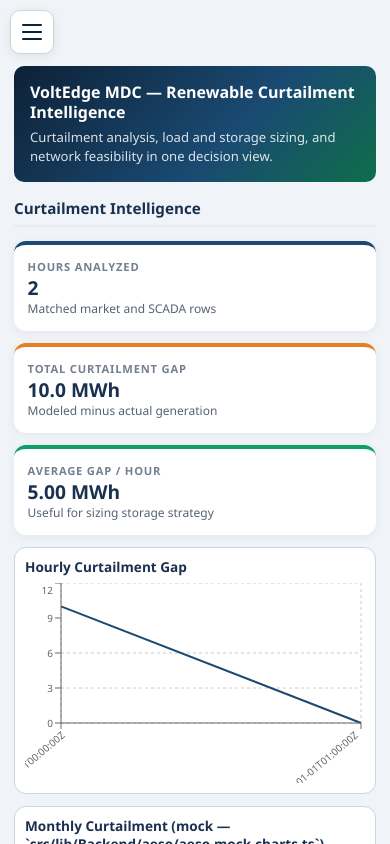
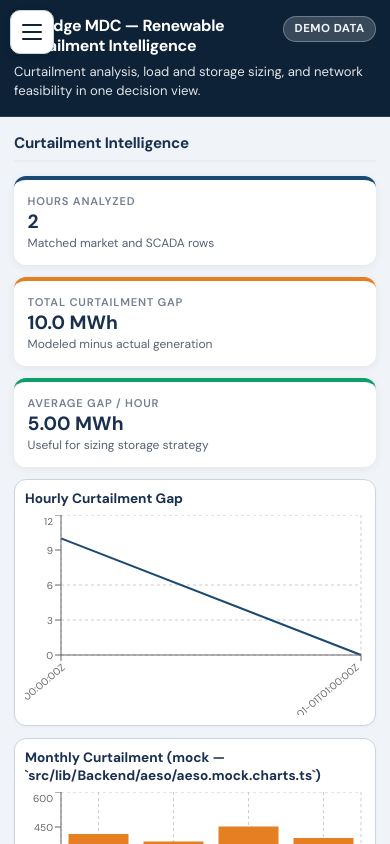
Before and after one commit to leonamotyer/VoltEdge, a Next.js app: page /curtailment in a window 390 px wide. Shown: the top 844 px of the page. Built offline with nearby package versions, Linux system fonts and the light colour scheme.

Commit message:
mobility

```diff
--- a/src/app/globals.css
+++ b/src/app/globals.css
@@ -7,7 +7,6 @@
 }
 
 :root {
-  --font-family: "Segoe UI", Inter, system-ui, -apple-system, sans-serif;
   --color-bg-app: #f0f4f8;
   --color-bg-surface: #ffffff;
   --color-bg-soft: #f8fafc;
@@ -36,10 +35,40 @@
 
 body {
   margin: 0;
-  font-family: var(--font-family);
+  font-family: var(--font-sans), "Segoe UI", system-ui, sans-serif;
   color: var(--color-text-primary);
   background: var(--color-bg-app);
   overflow-x: clip;
+}
+
+/* Consistency + control: visible focus for keyboard users (Nielsen #4, accessibility). */
+:focus-visible {
+  outline: 2px solid var(--color-accent-blue);
+  outline-offset: 2px;
+}
+
+button:focus-visible,
+a:focus-visible {
+  outline-offset: 3px;
+}
+
+.skip-link {
+  position: absolute;
+  left: -9999px;
+  top: auto;
+  z-index: 100;
+  padding: 0.65rem 1rem;
+  border-radius: 8px;
+  background: #ffffff;
+  color: var(--color-brand-dark);
+  font-weight: 600;
+  text-decoration: none;
+  box-shadow: 0 4px 20px rgba(0, 0, 0, 0.15);
+}
+
+.skip-link:focus {
+  left: max(12px, env(safe-area-inset-left, 0px));
+  top: max(12px, env(safe-area-inset-top, 0px));
 }
 
 .app-shell {
@@ -121,6 +150,23 @@
   gap: 8px;
 }
 
+.nav-item-inner {
+  display: flex;
+  align-items: flex-start;
+  gap: 10px;
+}
+
+.nav-item-icon {
+  flex-shrink: 0;
+  margin-top: 1px;
+  opacity: 0.92;
+}
+
+.nav-item-label {
+  flex: 1;
+  line-height: 1.35;
+}
+
 /* Sidebar navigation only (dark rail) */
 .sidebar .nav-item {
   display: block;
@@ -133,8 +179,12 @@
   padding: 12px 14px;
   min-height: 44px;
   cursor: pointer;
-  transition: border-color 120ms ease, background 120ms ease, color 120ms ease;
+  transition: border-color 160ms ease, background 160ms ease, color 160ms ease, transform 160ms ease;
   -webkit-tap-highlight-color: transparent;
+}
+
+.sidebar .nav-item:active {
+  transform: scale(0.99);
 }
 
 .sidebar .nav-item:hover {
@@ -171,34 +221,177 @@
 }
 
 .content {
-  padding: clamp(14px, 3vw, 24px);
+  --content-pad-top: clamp(14px, 3vw, 24px);
+  --content-pad-right: clamp(14px, 3vw, 24px);
+  --content-pad-bottom: clamp(14px, 3vw, 24px);
+  --content-pad-left: clamp(14px, 3vw, 24px);
+  padding: var(--content-pad-top) var(--content-pad-right) var(--content-pad-bottom)
+    var(--content-pad-left);
   min-width: 0;
 }
 
 .ve-header {
-  background: linear-gradient(
-    135deg,
-    var(--color-brand-dark) 0%,
-    var(--color-accent-blue) 60%,
-    #0e6e4a 100%
-  );
-  border-radius: clamp(10px, 2vw, 14px);
-  padding: clamp(1rem, 3vw, 1.4rem) clamp(1rem, 3vw, 1.6rem);
+  position: relative;
+  background: var(--color-brand-dark);
+  border-radius: 0;
+  margin-left: calc(-1 * var(--content-pad-left));
+  margin-right: calc(-1 * var(--content-pad-right));
+  margin-top: calc(-1 * var(--content-pad-top));
   margin-bottom: 1rem;
+  padding: clamp(1rem, 3vw, 1.25rem) var(--content-pad-right) clamp(1rem, 3vw, 1.25rem)
+    var(--content-pad-left);
   color: #ffffff;
+  border-bottom: 1px solid rgba(255, 255, 255, 0.1);
+  box-shadow: none;
+}
+
+.ve-header-row {
+  display: flex;
+  flex-wrap: wrap;
+  align-items: flex-start;
+  justify-content: space-between;
+  gap: 10px 16px;
+}
+
+.ve-badge {
+  display: inline-block;
+  padding: 0.28rem 0.65rem;
+  border-radius: 999px;
+  font-size: 0.72rem;
+  font-weight: 700;
+  letter-spacing: 0.04em;
+  text-transform: uppercase;
+  background: rgba(255, 255, 255, 0.18);
+  border: 1px solid rgba(255, 255, 255, 0.28);
+  color: #f1f5f9;
+  white-space: nowrap;
 }
 
 .ve-header h2 {
   margin: 0;
+  flex: 1 1 12rem;
   font-size: clamp(1rem, 4vw, 1.35rem);
   line-height: 1.25;
+  letter-spacing: -0.02em;
 }
 
 .ve-header p {
   margin: 0.35rem 0 0;
   font-size: clamp(0.82rem, 2.4vw, 0.92rem);
   line-height: 1.45;
-  color: rgba(255, 255, 255, 0.85);
+  color: rgba(255, 255, 255, 0.88);
+  max-width: 52rem;
+}
+
+.content-main {
+  outline: none;
+}
+
+.content-foot {
+  margin-top: 2rem;
+  padding-top: 1rem;
+  border-top: 1px solid var(--color-border-soft);
+  font-size: 0.8rem;
+  color: var(--color-text-muted);
+  line-height: 1.45;
+  max-width: 48rem;
+}
+
+.content-foot strong {
+  color: var(--color-text-primary);
+}
+
+.route-loading {
+  padding: 0.25rem 0 1rem;
+}
+
+.route-loading-bar {
+  height: 3px;
+  border-radius: 999px;
+  margin-bottom: 1rem;
+  background: linear-gradient(90deg, var(--color-accent-teal), var(--color-accent-blue));
+  animation: route-load-pulse 1.1s ease-in-out infinite;
+}
+
+@keyframes route-load-pulse {
+  0%,
+  100% {
+    opacity: 0.45;
+    transform: scaleX(0.96);
+  }
+  50% {
+    opacity: 1;
+    transform: scaleX(1);
+  }
+}
+
+.skeleton-grid {
+  display: grid;
+  grid-template-columns: repeat(3, minmax(0, 1fr));
+  gap: 12px;
+  margin-bottom: 12px;
+}
+
+.skeleton {
+  border-radius: 12px;
+  background: linear-gradient(110deg, #e2e8f0 8%, #f1f5f9 18%, #e2e8f0 33%);
+  background-size: 200% 100%;
+  animation: skeleton-shimmer 1.2s ease-in-out infinite;
+}
+
+@keyframes skeleton-shimmer {
+  0% {
+    background-position: 100% 0;
+  }
+  100% {
+    background-position: -100% 0;
+  }
+}
+
+.kpi-skel {
+  min-height: 5.5rem;
+}
+
+.panel-skel {
+  min-height: 12rem;
+  margin-bottom: 0.75rem;
+}
+
+@media (max-width: 1100px) {
+  .skeleton-grid {
+    grid-template-columns: repeat(2, minmax(0, 1fr));
+  }
+}
+
+@media (max-width: 899px) {
+  .skeleton-grid {
+    grid-template-columns: 1fr;
+  }
+}
+
+@media (prefers-reduced-motion: reduce) {
+  .kpi-card,
+  .panel,
+  .sidebar .nav-item {
+    transition: none;
+  }
+
+  .kpi-card:hover {
+    transform: none;
+  }
+
+  .skeleton,
+  .route-loading-bar {
+    animation: none;
+  }
+
+  .skeleton {
+    background: #e2e8f0;
+  }
+
+  .route-loading-bar {
+    opacity: 0.85;
+  }
 }
 
 .section-header {
@@ -208,6 +401,7 @@
   border-bottom: 2px solid var(--color-border-soft);
   padding-bottom: 0.45rem;
   margin: 0 0 0.9rem 0;
+  letter-spacing: -0.015em;
 }
 
 .kpi-grid {
@@ -224,6 +418,12 @@
   box-shadow: 0 2px 10px rgba(0, 0, 0, 0.06);
   border-top: 4px solid #27ae60;
   min-width: 0;
+  transition: box-shadow 180ms ease, transform 180ms ease;
+}
+
+.kpi-card:hover {
+  box-shadow: 0 10px 28px rgba(13, 33, 55, 0.1);
+  transform: translateY(-2px);
 }
 
 .kpi-card.blue {
@@ -273,6 +473,13 @@
   background: var(--color-bg-surface);
   padding: clamp(10px, 2.5vw, 12px);
   min-width: 0;
+  box-shadow: 0 1px 3px rgba(15, 23, 42, 0.04);
+  transition: box-shadow 180ms ease, border-color 180ms ease;
+}
+
+.panel:hover {
+  box-shadow: 0 8px 24px rgba(13, 33, 55, 0.07);
+  border-color: #c5d0e0;
 }
 
 .panel + .panel {
@@ -295,6 +502,7 @@
   border: 1px solid #e5e9f0;
   padding: 10px;
   font-size: clamp(0.68rem, 1.8vw, 0.8rem);
+  font-family: var(--font-mono), ui-monospace, monospace;
   -webkit-overflow-scrolling: touch;
 }
 
@@ -354,10 +562,10 @@
   }
 
   .content {
-    padding-top: calc(max(14px, env(safe-area-inset-top, 0px)) + 52px);
-    padding-left: max(14px, env(safe-area-inset-left, 0px));
-    padding-right: max(14px, env(safe-area-inset-right, 0px));
-    padding-bottom: max(18px, env(safe-area-inset-bottom, 0px));
+    --content-pad-top: calc(max(14px, env(safe-area-inset-top, 0px)) + 52px);
+    --content-pad-right: max(14px, env(safe-area-inset-right, 0px));
+    --content-pad-bottom: max(18px, env(safe-area-inset-bottom, 0px));
+    --content-pad-left: max(14px, env(safe-area-inset-left, 0px));
   }
 
   .kpi-grid {
--- a/src/lib/frontEnd/ui/AppShell.tsx
+++ b/src/lib/frontEnd/ui/AppShell.tsx
@@ -3,8 +3,23 @@
 import Link from "next/link";
 import { usePathname } from "next/navigation";
 import { useEffect, useState } from "react";
+import type { NavIconKey } from "@/lib/frontEnd/ui/components/sidebarNav";
 import { sidebarNavItems } from "@/lib/frontEnd/ui/components/sidebarNav";
+import { NavIconCurtailment, NavIconNetwork, NavIconStorage } from "@/lib/frontEnd/ui/components/NavIcon";
 import { useMediaQuery } from "@/lib/frontEnd/ui/hooks/useMediaQuery";
+
+function NavIcon({ name, className }: { name: NavIconKey; className?: string }) {
+  switch (name) {
+    case "curtailment":
+      return <NavIconCurtailment className={className} />;
+    case "load-storage":
+      return <NavIconStorage className={className} />;
+    case "network-fiber":
+      return <NavIconNetwork className={className} />;
+    default:
+      return null;
+  }
+}
 
 export function AppShell({ children }: { children: React.ReactNode }) {
   const [navOpen, setNavOpen] = useState(false);
@@ -41,6 +56,9 @@
 
   return (
     <main className="app-shell">
+      <a href="#main-content" className="skip-link">
+        Skip to main content
+      </a>
       <button
         type="button"
         className="nav-toggle"
@@ -78,8 +96,12 @@
                 href={item.href}
                 className={active ? "nav-item active" : "nav-item"}
                 prefetch
+                aria-current={active ? "page" : undefined}
               >
-                {item.label}
+                <span className="nav-item-inner">
+                  <NavIcon name={item.icon} className="nav-item-icon" />
+                  <span className="nav-item-label">{item.label}</span>
+                </span>
               </Link>
             );
           })}
@@ -88,13 +110,26 @@
 
       <section className="content">
         <header className="ve-header">
-          <h2>VoltEdge MDC — Renewable Curtailment Intelligence</h2>
+          <div className="ve-header-row">
+            <h2>VoltEdge MDC — Renewable Curtailment Intelligence</h2>
+            <span className="ve-badge" title="All figures use demo repositories until live feeds are wired">
+              Demo data
+            </span>
+          </div>
           <p>
             Curtailment analysis, load and storage sizing, and network feasibility in one decision
             view.
           </p>
         </header>
-        {children}
+        <div id="main-content" className="content-main" tabIndex={-1}>
+          {children}
+        </div>
+        <footer className="content-foot" role="contentinfo">
+          <p>
+            <strong>Prototype.</strong> Numbers illustrate layout and flow; replace repositories with
+            production sources before investment decisions.
+          </p>
+        </footer>
       </section>
     </main>
   );
--- /dev/null
+++ b/src/lib/frontEnd/ui/components/NavIcon.tsx
@@ -0,0 +1,35 @@
+/** Compact inline icons for primary nav (recognition over recall — Nielsen #6). */
+
+export function NavIconCurtailment({ className }: { className?: string }) {
+  return (
+    <svg className={className} width="20" height="20" viewBox="0 0 24 24" fill="none" aria-hidden focusable="false">
+      <path
+        d="M4 18V6M8 18v-5M12 18V9M16 18v-3M20 18v-7"
+        stroke="currentColor"
+        strokeWidth="2"
+        strokeLinecap="round"
+      />
+    </svg>
+  );
+}
+
+export function NavIconStorage({ className }: { className?: string }) {
+  return (
+    <svg className={className} width="20" height="20" viewBox="0 0 24 24" fill="none" aria-hidden focusable="false">
+      <rect x="6" y="7" width="12" height="11" rx="2" stroke="currentColor" strokeWidth="2" />
+      <path d="M9 11h6M9 14h4" stroke="currentColor" strokeWidth="2" strokeLinecap="round" />
+      <path d="M10 7V5a2 2 0 012-2h0a2 2 0 012 2v2" stroke="currentColor" strokeWidth="2" strokeLinecap="round" />
+    </svg>
+  );
+}
+
+export function NavIconNetwork({ className }: { className?: string }) {
+  return (
+    <svg className={className} width="20" height="20" viewBox="0 0 24 24" fill="none" aria-hidden focusable="false">
+      <circle cx="6" cy="8" r="2.5" stroke="currentColor" strokeWidth="2" />
+      <circle cx="18" cy="6" r="2.5" stroke="currentColor" strokeWidth="2" />
+      <circle cx="15" cy="17" r="2.5" stroke="currentColor" strokeWidth="2" />
+      <path d="M8 9.5l6-2M16.5 8l-2.5 7M12.5 17l-5-5" stroke="currentColor" strokeWidth="1.75" strokeLinecap="round" />
+    </svg>
+  );
+}
--- a/src/lib/frontEnd/ui/components/sidebarNav.tsx
+++ b/src/lib/frontEnd/ui/components/sidebarNav.tsx
@@ -1,5 +1,19 @@
-export const sidebarNavItems = [
-  { id: "curtailment", label: "Curtailment Intelligence", href: "/curtailment" },
-  { id: "load-storage", label: "Load and Storage", href: "/load-and-storage" },
-  { id: "network-fiber", label: "Network and Fiber Feasibility", href: "/network-and-fiber" },
+export type NavIconKey = "curtailment" | "load-storage" | "network-fiber";
+
+export type SidebarNavItem = {
+  id: string;
+  label: string;
+  href: string;
+  icon: NavIconKey;
+};
+
+export const sidebarNavItems: SidebarNavItem[] = [
+  { id: "curtailment", label: "Curtailment Intelligence", href: "/curtailment", icon: "curtailment" },
+  { id: "load-storage", label: "Load and Storage", href: "/load-and-storage", icon: "load-storage" },
+  {
+    id: "network-fiber",
+    label: "Network and Fiber Feasibility",
+    href: "/network-and-fiber",
+    icon: "network-fiber",
+  },
 ];
```
Also changed, not shown: src/app/layout.tsx (+14 -1 lines), src/app/loading.tsx (added, +15 -0 lines).
